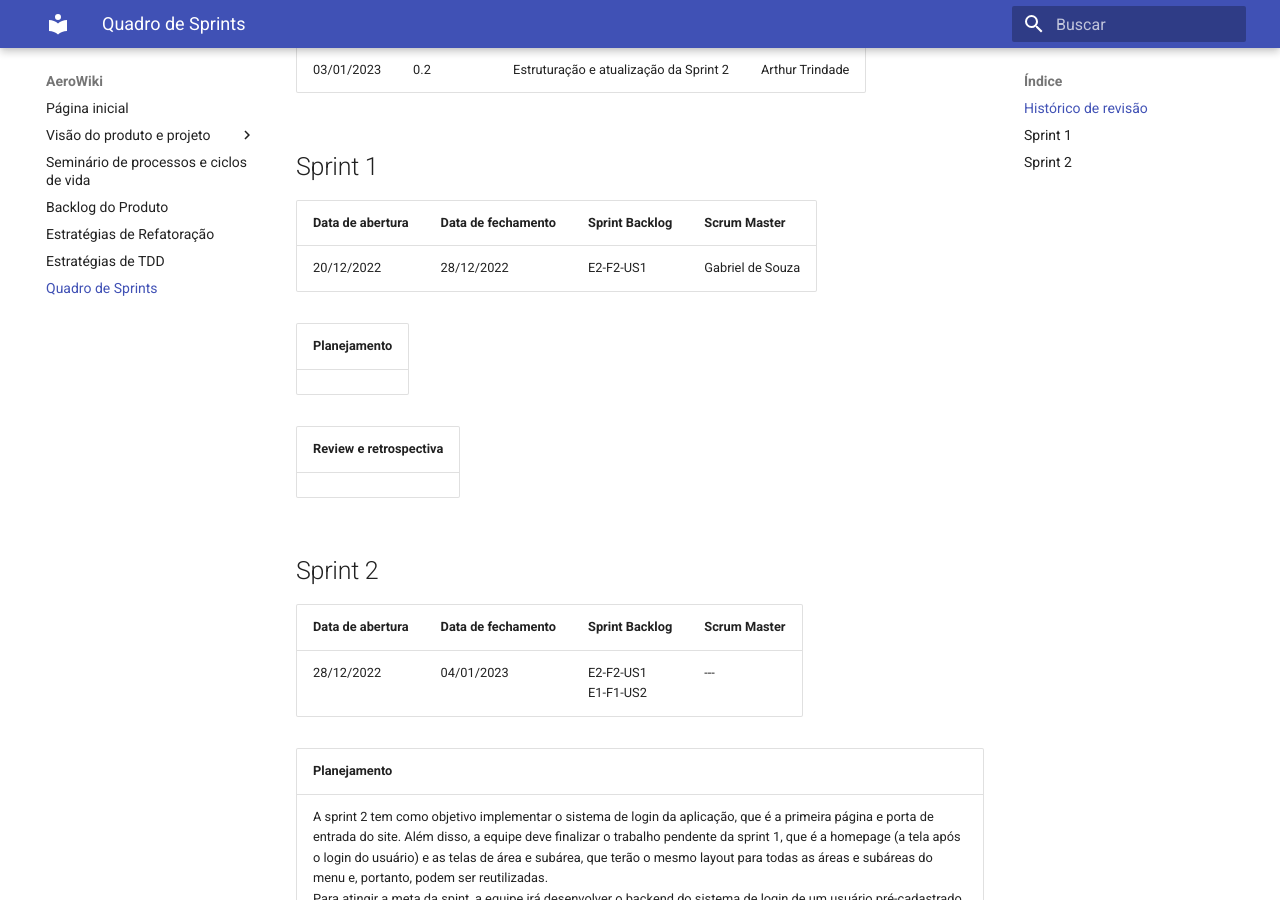
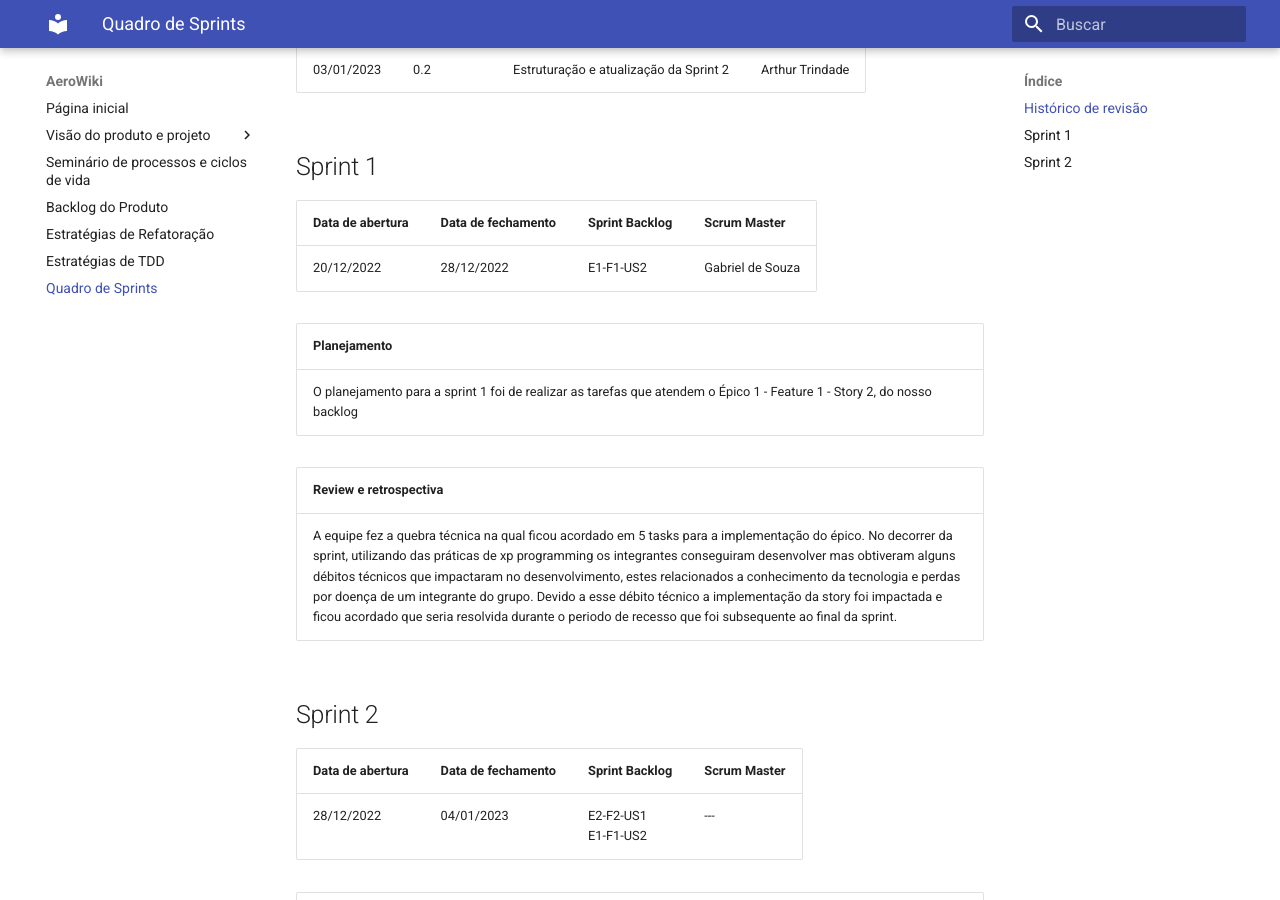
Before and after one commit to mdsreq-fga-unb/2022.2-AeroWiki, an MkDocs documentation site: the page built from gitpages/docs/sprint.md, in a window 1280 px wide and 900 px high, scrolled down 275 px. Built offline with MkDocs 1.6.1 and Material for MkDocs 9.7.7, drawn with Linux system fonts in a browser that asks for light colours.

Commit message:
atualizando o pages

```diff
--- a/gitpages/docs/sprint.md
+++ b/gitpages/docs/sprint.md
@@ -11,15 +11,15 @@
 
 | Data de abertura | Data de fechamento | Sprint Backlog | Scrum Master |
 | --- | --- | --- | --- |
-| 20/12/2022 | 28/12/2022 | E2-F2-US1 | Gabriel de Souza |
+| 20/12/2022 | 28/12/2022 | E1-F1-US2 | Gabriel de Souza |
 
 | Planejamento |
 | --- |
-| |
+| O planejamento para a sprint 1 foi de realizar as tarefas que atendem o Épico 1 - Feature 1 - Story 2, do nosso backlog|
 
 | Review e retrospectiva |
-| --- |
-| |
+| ---|
+| A equipe fez a quebra técnica na qual ficou acordado em 5 tasks para a implementação do épico. No decorrer da sprint, utilizando das práticas de xp programming os integrantes conseguiram desenvolver mas obtiveram alguns débitos técnicos que impactaram no desenvolvimento, estes relacionados a conhecimento da tecnologia e perdas por doença de um integrante do grupo. Devido a esse débito técnico a implementação da story foi impactada e ficou acordado que seria resolvida durante o periodo de recesso que foi subsequente ao final da sprint.|
 
 
 ## Sprint 2
```
